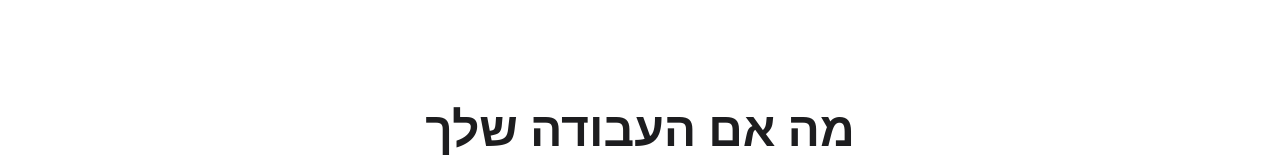
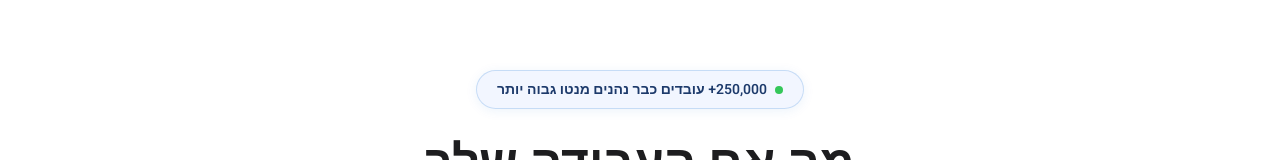
Before and after one commit to 2552222-cpu/boombuy-onepager2026, a React (Vite) app: page / in a window 1280 px wide. Shown: the part 225-385 px from the top of the page. Built offline with nearby package versions, Linux system fonts and the light colour scheme; no server answers.

Commit message:
File changes

```diff
--- a/src/components/employees/IntroSlides.jsx
+++ b/src/components/employees/IntroSlides.jsx
@@ -82,7 +82,26 @@ export default function IntroSlides({ onDone }) {
       </div>
 
       {/* תוכן מרכזי */}
-      <div style={{ flex: 1, display: "flex", alignItems: "center", justifyContent: "center", width: "100%", padding: "0 30px" }}>
+      <div style={{ flex: 1, display: "flex", flexDirection: "column", alignItems: "center", justifyContent: "center", width: "100%", padding: "0 30px", gap: "28px" }}>
+        {/* כרטיסיית זכוכית */}
+        <div style={{
+          display: "inline-flex",
+          alignItems: "center",
+          gap: "8px",
+          background: "rgba(240,245,255,0.85)",
+          border: "1px solid rgba(0,102,204,0.18)",
+          borderRadius: "999px",
+          padding: "8px 20px",
+          backdropFilter: "blur(8px)",
+          WebkitBackdropFilter: "blur(8px)",
+          boxShadow: "0 2px 12px rgba(0,102,204,0.08)",
+        }}>
+          <span style={{ width: 8, height: 8, borderRadius: "50%", background: "#34C759", flexShrink: 0 }} />
+          <span style={{ fontSize: "14px", fontWeight: 600, color: "#1D3A6B", fontFamily: "var(--font-heebo)", whiteSpace: "nowrap" }}>
+            250,000+ עובדים כבר נהנים מנטו גבוה יותר
+          </span>
+        </div>
+
         <AnimatePresence mode="wait">
           <motion.h1
             key={index}
```
